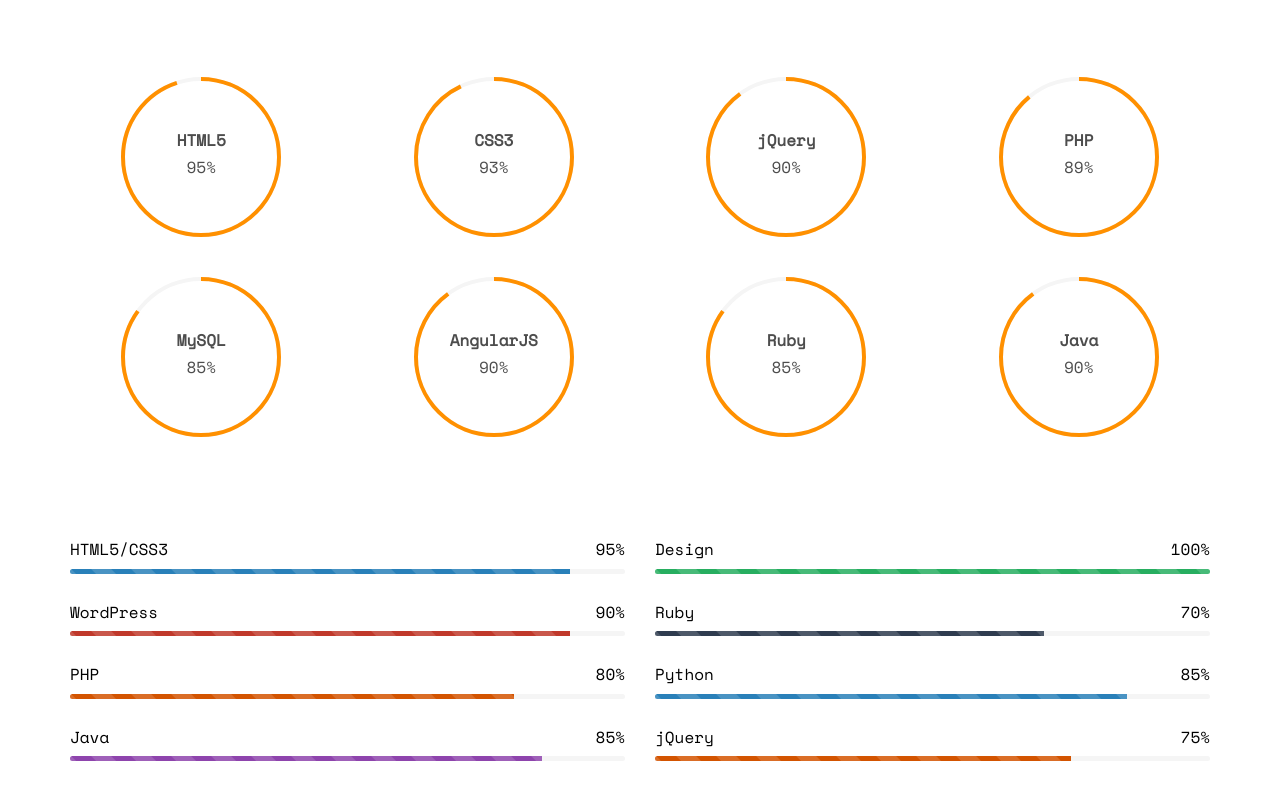
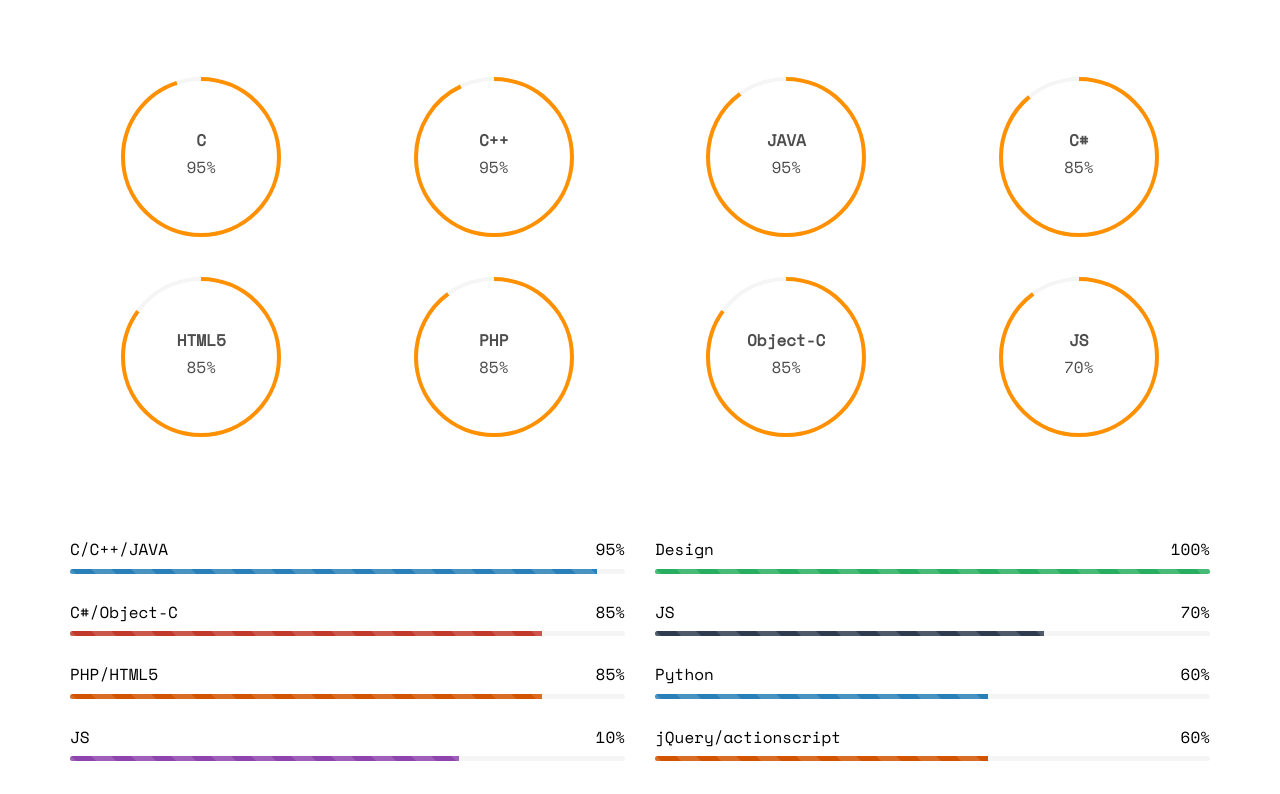
Before and after one commit to Gumi-presentation-by-Dzh/Myresume, a plain HTML site: page index.html in a window 1280 px wide. Shown: the part 6830-7624 px from the top of the page. Drawn offline with nearby package versions, Linux system fonts and the light colour scheme; files whose address does not match are found by name.

Commit message:
To set the number

```diff
--- a/index.html
+++ b/index.html
@@ -320,7 +320,7 @@
 	<div class="container">
 		<div class="row animate-box">
 			<div class="col-md-8 col-md-offset-2 text-center fh5co-heading">
-				<h2>Interest/视频制作</h2>
+				<h2>Interest/视频成品</h2>
 				<p>会参与一些漫展的视频制作</p>
 			</div>
 		</div>
@@ -385,62 +385,62 @@
 		</div>
 		<div class="row row-pb-md">
 			<div class="col-md-3 col-sm-6 col-xs-12 text-center">
-				<div class="chart" data-percent="95"><span><strong>HTML5</strong>95%</span></div>
+				<div class="chart" data-percent="95"><span><strong>C</strong>95%</span></div>
 			</div>
 			<div class="col-md-3 col-sm-6 col-xs-12 text-center">
-				<div class="chart" data-percent="93"><span><strong>CSS3</strong>93%</span></div>
+				<div class="chart" data-percent="93"><span><strong>C++</strong>95%</span></div>
 			</div>
 			<div class="col-md-3 col-sm-6 col-xs-12 text-center">
-				<div class="chart" data-percent="90"><span><strong>jQuery</strong>90%</span></div>
+				<div class="chart" data-percent="90"><span><strong>JAVA</strong>95%</span></div>
 			</div>
 
 			<div class="col-md-3 col-sm-6 col-xs-12 text-center">
-				<div class="chart" data-percent="89"><span><strong>PHP</strong>89%</span></div>
+				<div class="chart" data-percent="89"><span><strong>C#</strong>85%</span></div>
 			</div>
 			<div class="col-md-3 col-sm-6 col-xs-12 text-center">
-				<div class="chart" data-percent="85"><span><strong>MySQL</strong>85%</span></div>
+				<div class="chart" data-percent="85"><span><strong>HTML5</strong>85%</span></div>
 			</div>
 			<div class="col-md-3 col-sm-6 col-xs-12 text-center">
-				<div class="chart" data-percent="90"><span><strong>AngularJS</strong>90%</span></div>
+				<div class="chart" data-percent="90"><span><strong>PHP</strong>85%</span></div>
 			</div>
 			<div class="col-md-3 col-sm-6 col-xs-12 text-center">
-				<div class="chart" data-percent="85"><span><strong>Ruby</strong>85%</span></div>
+				<div class="chart" data-percent="85"><span><strong>Object-C</strong>85%</span></div>
 			</div>
 			<div class="col-md-3 col-sm-6 col-xs-12 text-center">
-				<div class="chart" data-percent="90"><span><strong>Java</strong>90%</span></div>
+				<div class="chart" data-percent="90"><span><strong>JS</strong>70%</span></div>
 			</div>
 		</div>
 		<div class="row">
 			<div class="col-md-6">
 				<div class="progress-wrap">
-					<h3><span class="name-left">HTML5/CSS3</span><span class="value-right">95%</span></h3>
+					<h3><span class="name-left">C/C++/JAVA</span><span class="value-right">95%</span></h3>
 					<div class="progress">
 					  <div class="progress-bar progress-bar-1 progress-bar-striped active" role="progressbar"
-					  aria-valuenow="90" aria-valuemin="0" aria-valuemax="100" style="width:90%">
+					  aria-valuenow="95" aria-valuemin="0" aria-valuemax="100" style="width:95%">
 					  </div>
 					</div>
 				</div>
 				<div class="progress-wrap">
-					<h3><span class="name-left">WordPress</span><span class="value-right">90%</span></h3>
+					<h3><span class="name-left">C#/Object-C</span><span class="value-right">85%</span></h3>
 					<div class="progress">
 					  <div class="progress-bar progress-bar-2 progress-bar-striped active" role="progressbar"
-					  aria-valuenow="90" aria-valuemin="0" aria-valuemax="100" style="width:90%">
+					  aria-valuenow="85" aria-valuemin="0" aria-valuemax="100" style="width:85%">
 					  </div>
 					</div>
 				</div>
 				<div class="progress-wrap">
-					<h3><span class="name-left">PHP</span><span class="value-right">80%</span></h3>
+					<h3><span class="name-left">PHP/HTML5</span><span class="value-right">85%</span></h3>
 					<div class="progress">
 					  <div class="progress-bar progress-bar-3 progress-bar-striped active" role="progressbar"
-					  aria-valuenow="80" aria-valuemin="0" aria-valuemax="100" style="width:80%">
+					  aria-valuenow="85" aria-valuemin="0" aria-valuemax="100" style="width:85%">
 					  </div>
 					</div>
 				</div>
 				<div class="progress-wrap">
-					<h3><span class="name-left">Java</span><span class="value-right">85%</span></h3>
+					<h3><span class="name-left">JS</span><span class="value-right">10%</span></h3>
 					<div class="progress">
 					  <div class="progress-bar progress-bar-4 progress-bar-striped active" role="progressbar"
-					  aria-valuenow="85" aria-valuemin="0" aria-valuemax="100" style="width:85%">
+					  aria-valuenow="70" aria-valuemin="0" aria-valuemax="100" style="width:70%">
 					  </div>
 					</div>
 				</div>
@@ -455,7 +455,7 @@
 					</div>
 				</div>
 				<div class="progress-wrap">
-					<h3><span class="name-left">Ruby</span><span class="value-right">70%</span></h3>
+					<h3><span class="name-left">JS</span><span class="value-right">70%</span></h3>
 					<div class="progress">
 					  <div class="progress-bar progress-bar-striped active" role="progressbar"
 					  aria-valuenow="70" aria-valuemin="0" aria-valuemax="100" style="width:70%">
@@ -463,17 +463,17 @@
 					</div>
 				</div>
 				<div class="progress-wrap">
-					<h3><span class="name-left">Python</span><span class="value-right">85%</span></h3>
+					<h3><span class="name-left">Python</span><span class="value-right">60%</span></h3>
 					<div class="progress">
 					  <div class="progress-bar progress-bar-1 progress-bar-striped active" role="progressbar"
-					  aria-valuenow="85" aria-valuemin="0" aria-valuemax="100" style="width:85%">
+					  aria-valuenow="60" aria-valuemin="0" aria-valuemax="100" style="width:60%">
 					  </div>
 					</div>
 				</div>
 				<div class="progress-wrap">
-					<h3><span class="name-left">jQuery</span><span class="value-right">75%</span></h3>					<div class="progress">
+					<h3><span class="name-left">jQuery/actionscript</span><span class="value-right">60%</span></h3>					<div class="progress">
 					  <div class="progress-bar progress-bar-3 progress-bar-striped active" role="progressbar"
-					  aria-valuenow="75" aria-valuemin="0" aria-valuemax="100" style="width:75%">
+					  aria-valuenow="60" aria-valuemin="0" aria-valuemax="100" style="width:60%">
 					  </div>
 					</div>
 				</div>
```
